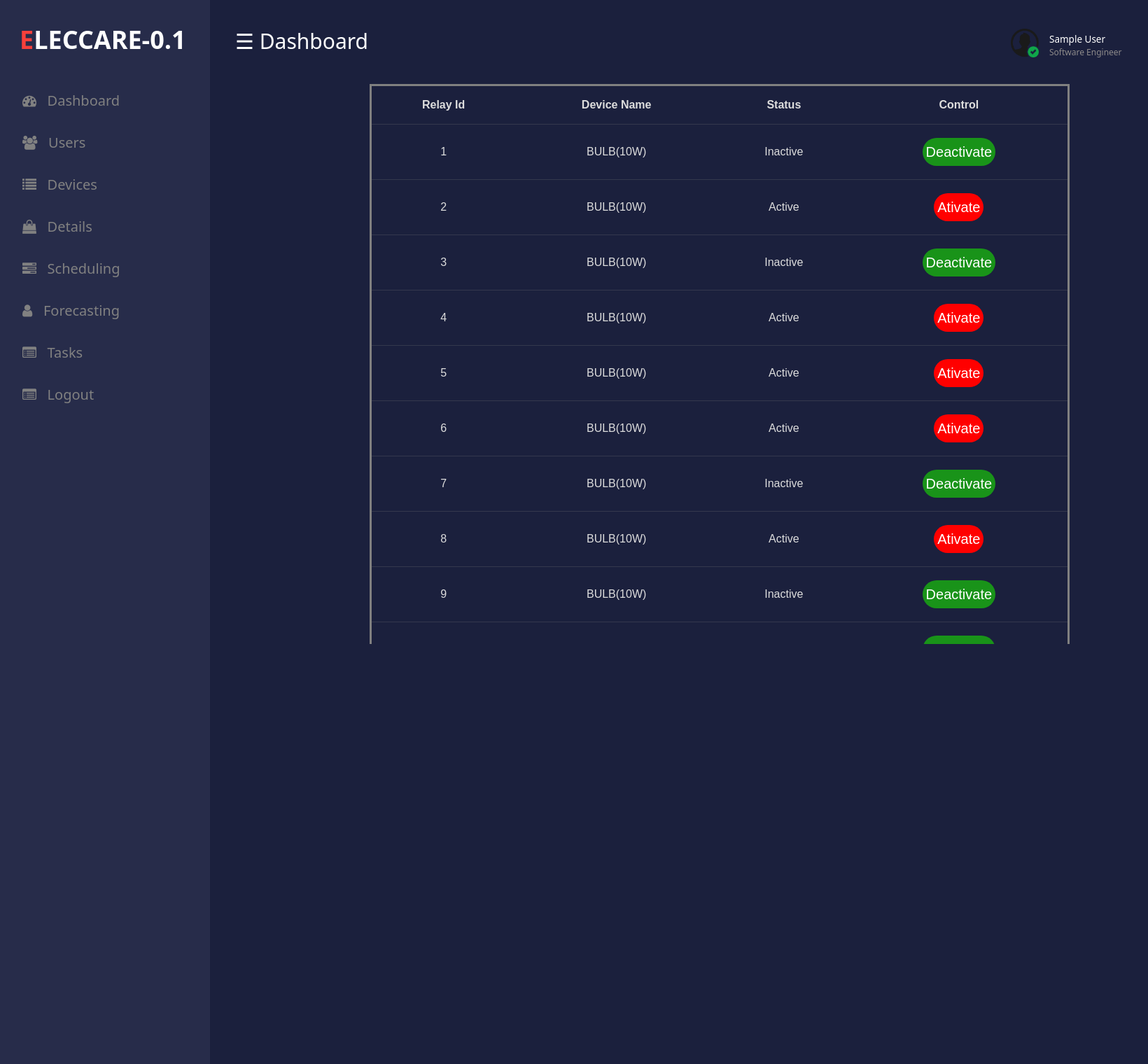
After one commit to dhanushka365/PHP_Docker_FYP-2023, a PHP site: page /postgres/relay.php in a window 1640 px wide. The commit adds this page. Shown: the top 1520 px of the page at 70% size. Run offline with PHP 8.4, Linux system fonts and the light colour scheme; the visitor is signed in with stand-in values (Sample User, id 1); data comes from the database, SQL or seed files in the repository; data that the repository does not hold is empty; some libraries are stand-ins or nearby versions.

Commit message:
works commited

```diff
--- a/docker-compose.yml
+++ b/docker-compose.yml
@@ -14,6 +14,8 @@ services:
     restart: always
     environment:
       MYSQL_ROOT_PASSWORD: root
+    ports:
+      - 32768:3306
 
   phpmyadmin:
     image: phpmyadmin:latest
--- a/src/css/style.css
+++ b/src/css/style.css
@@ -8,6 +8,7 @@ body{
 
 #canvas{
   width: 100%;
+  height: 300px;
 
 }
 
--- a/src/js/custom.js
+++ b/src/js/custom.js
@@ -41,7 +41,7 @@ function updateChart(){
 };
 setInterval(updateChart,700)
 const ctx = document.getElementById('canvas').getContext('2d');
-canvas.height = 55;
+
 const myChart = new Chart(ctx, {
     type: 'line',
     data: {
--- /dev/null
+++ b/src/relay.php
@@ -0,0 +1,190 @@
+<?php
+// Connect to database
+$con = mysqli_connect("mysql_db", "root", "root", "eleccare");
+
+// Get all the courses from courses table
+// execute the query
+// Store the result
+$sql = "SELECT * FROM `relay`";
+$Sql_query = mysqli_query($con, $sql);
+$All_relay = mysqli_fetch_all($Sql_query, MYSQLI_ASSOC);
+
+include('connect/connection.php');
+
+session_start();
+
+if (isset($_SESSION['id']) && isset($_SESSION['user_name'])) {
+?>
+
+<!DOCTYPE html>
+<html lang="en">
+
+<head>
+    <!-- <meta http-equiv="refresh" content="10" ; url="<?php echo $_SERVER['PHP_SELF']; ?>"> -->
+    <title></title>
+    <link rel="stylesheet" href="css/style.css" type="text/css" />
+    <link rel="stylesheet" href="https://cdnjs.cloudflare.com/ajax/libs/font-awesome/4.7.0/css/font-awesome.min.css">
+    <meta charset="UTF-8">
+    <meta http-equiv="X-UA-Compatible" content="IE=edge">
+    <meta name="viewport" content="width=device-width, initial-scale=1.0">
+    <link rel="stylesheet" href="css/bootstrap.min.css" />
+    <link rel="stylesheet" href="https://cdn.jsdelivr.net/npm/bootstrap-icons@1.4.1/font/bootstrap-icons.css" />
+    <link rel="stylesheet" href="css/dataTables.bootstrap5.min.css" />
+    <link rel="stylesheet" href="css/style.css" />
+
+    <!-- Using internal/embedded css -->
+    <style>
+    .stretch-div {
+        height: 100%;
+        width: 100%;
+        position: absolute;
+    }
+
+    .btn {
+        background-color: red;
+        border: none;
+        color: white;
+        padding: 5px 5px;
+        text-align: center;
+        text-decoration: none;
+        display: inline-block;
+        font-size: 20px;
+        margin: 4px 2px;
+        cursor: pointer;
+        border-radius: 20px;
+    }
+
+    .green {
+        background-color: #199319;
+    }
+
+    .red {
+        background-color: red;
+    }
+
+    table,
+    th {
+        border-style: solid;
+        border-width: 1;
+        text-align: center;
+    }
+
+    td {
+        text-align: center;
+    }
+    </style>
+</head>
+
+<body>
+    <div id="mySidenav" class="sidenav">
+        <p class="logo"><span>E</span>LECCARE-0.1</p>
+        <a href="index.php" class="icon-a"><i class="fa fa-dashboard icons"></i> &nbsp;&nbsp;Dashboard</a>
+        <a href="#" class="icon-a"><i class="fa fa-users icons"></i> &nbsp;&nbsp;Users</a>
+        <a href="relay.php" class="icon-a"><i class="fa fa-list icons"></i> &nbsp;&nbsp;Devices</a>
+        <a href="device_details.php" class="icon-a"><i class="fa fa-shopping-bag icons"></i> &nbsp;&nbsp;Details</a>
+        <a href="#" class="icon-a"><i class="fa fa-tasks icons"></i> &nbsp;&nbsp;Scheduling</a>
+        <a href="#" class="icon-a"><i class="fa fa-user icons"></i> &nbsp;&nbsp;Forecasting</a>
+        <a href="#" class="icon-a"><i class="fa fa-list-alt icons"></i> &nbsp;&nbsp;Tasks</a>
+        <a href="logout.php" class="icon-a"><i class="fa fa-list-alt icons"></i> &nbsp;&nbsp;Logout</a>
+    </div>
+    <div id="main">
+
+        <div class="head">
+            <div class="col-div-6">
+                <span style="font-size:30px;cursor:pointer; color: white;" class="nav">&#9776; Dashboard</span>
+                <span style="font-size:30px;cursor:pointer; color: white;" class="nav2">&#9776; Dashboard</span>
+            </div>
+
+            <div class="col-div-6">
+                <div class="profile">
+
+                    <img src="images/approved-profile-icon.png" class="pro-img" />
+                    <p><?php echo $_SESSION['name']; ?> <span>Software Engineer</span></p>
+                </div>
+            </div>
+            <div class="clearfix"></div>
+        </div>
+        <main>
+            <div class="container-fluid">
+                <div style="height: 800px; width: 1200px; margin-left: 100px; overflow: auto;">
+                    <table style="margin: 0 auto; display: table; width: 1000px; height: 80px; overflow: auto;">
+                        <!-- TABLE TOP ROW HEADINGS-->
+                        <tr>
+                            <th>Relay Id</th>
+                            <th>Device Name</th>
+                            <th>Status</th>
+                            <th>Control</th>
+                        </tr>
+                        <?php
+                // Use foreach to access all the courses data
+                foreach ($All_relay as $relay) { ?>
+                        <tr>
+                            <td><?php echo $relay['Relay_ID']; ?></td>
+                            <td><?php echo $relay['Relay_Type']; ?></td>
+                            <td><?php
+                        if ($relay['Status'] == "1")
+                            echo "Active";
+                        else
+                            echo "Inactive";
+                        ?>
+                            </td>
+                            <td>
+                                <?php
+                        if ($relay['Status'] == "1")
+                            echo "<a href=deactivate.php?Relay_ID=" . $relay['Relay_ID'] . " class='btn red'>Ativate</a>";
+                        else
+                            echo "<a href=activate.php?Relay_ID=" . $relay['Relay_ID'] . " class='btn green'>Deactivate</a>";
+                        ?>
+                            </td>
+                        </tr>
+                        <?php
+                }
+                // End the foreach loop
+                ?>
+                    </table>
+                </div>
+            </div>
+        </main>
+
+
+    </div>
+    </div>
+    </div>
+
+    <script type="text/javascript" src="https://cdn.jsdelivr.net/npm/chart.js@3.8.0/dist/chart.min.js"></script>
+    <script type="text/javascript" src="js/custom.js"></script>
+    <script src="https://ajax.googleapis.com/ajax/libs/jquery/3.5.1/jquery.min.js"></script>
+    <script>
+    $(".nav").click(function() {
+        $("#mySidenav").css('width', '70px');
+        $("#main").css('margin-left', '70px');
+        $(".logo").css('visibility', 'hidden');
+        $(".logo span").css('visibility', 'visible');
+        $(".logo span").css('margin-left', '-10px');
+        $(".icon-a").css('visibility', 'hidden');
+        $(".icons").css('visibility', 'visible');
+        $(".icons").css('margin-left', '-8px');
+        $(".nav").css('display', 'none');
+        $(".nav2").css('display', 'block');
+    });
+
+    $(".nav2").click(function() {
+        $("#mySidenav").css('width', '300px');
+        $("#main").css('margin-left', '300px');
+        $(".logo").css('visibility', 'visible');
+        $(".icon-a").css('visibility', 'visible');
+        $(".icons").css('visibility', 'visible');
+        $(".nav").css('display', 'block');
+        $(".nav2").css('display', 'none');
+    });
+    </script>
+
+</body>
+
+</html>
+<?php
+} else {
+    header("Location: index.php");
+    exit();
+}
+?>
```
Also changed, not shown: src/activate.php (added, +24 -0 lines), src/dashboard.php (+33 -20 lines), src/deactivate.php (added, +24 -0 lines), src/forecaste.php (added, +102 -0 lines), src/js/custom1.js (added, +40 -0 lines), src/relaycontrol.php (added, +16 -0 lines).
